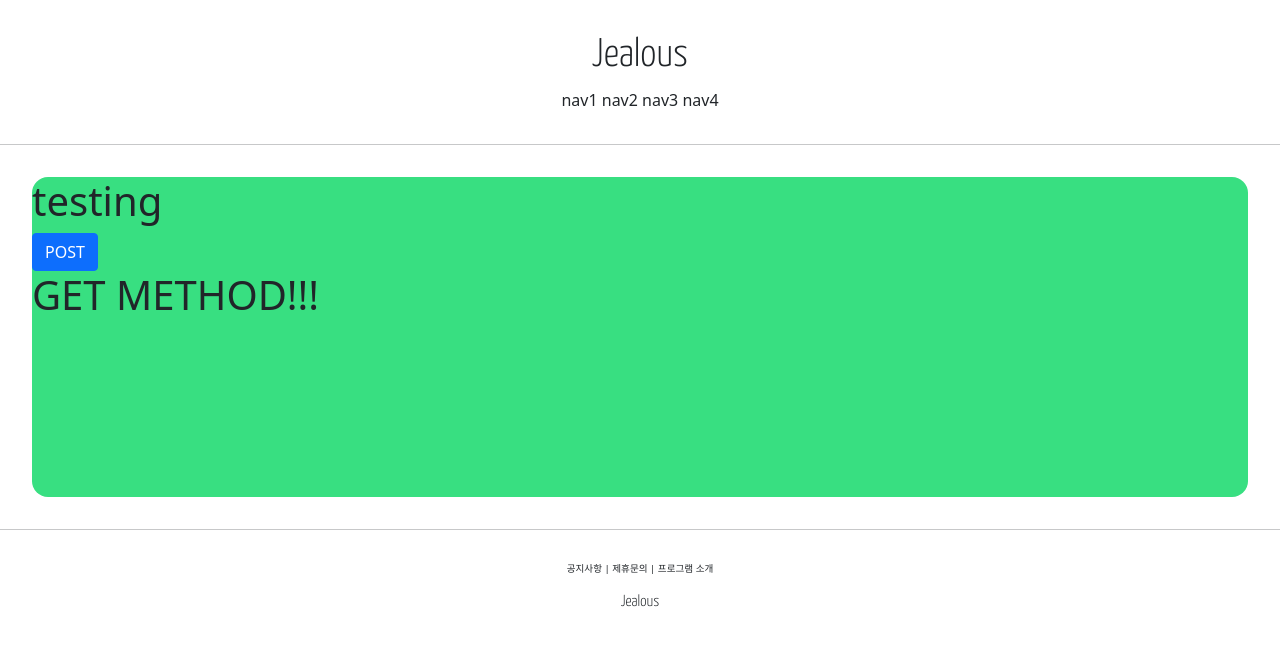
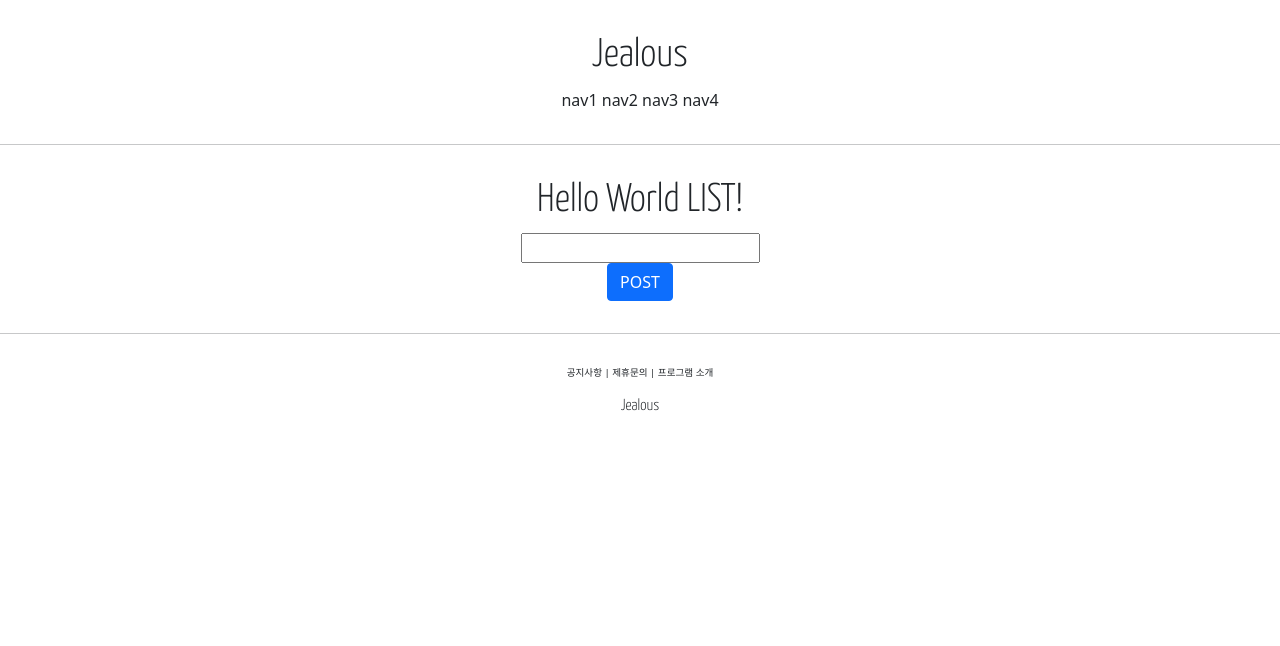
Before and after one commit to wkd-woo/Django-Python, a Django app: page /account/hello_world/ in a window 1280 px wide. Shown: the top 646 px of the page. Run offline with Django 3.2, Linux system fonts and the light colour scheme.

Commit message:
django course 17 commit

```diff
--- a/accountapp/templates/accountapp/hello_world.html
+++ b/accountapp/templates/accountapp/hello_world.html
@@ -12,20 +12,28 @@
 
 </style>
 
-<div style="height: 20rem; background-color: #38df81; border-radius: 1rem; margin: 2rem;">
-    <h1>
-        testing
+<div style="border-radius: 1rem; margin: 2rem; text-align: center">
+    <h1 style="font-family: 'Yanone Kaffeesatz', sans-serif;">
+        Hello World LIST!
     </h1>
 
     <form action="/account/hello_world/" method="post">
         {% csrf_token %}
-        <input type="submit" class="btn btn-primary" value="POST">
+        <div>
+            <input type="text" name="hello_world_input">
+        </div>
+        <div>
+            <input type="submit" class="btn btn-primary" value="POST">
+        </div>
+
     </form>
 
+    {% if hello_world_output %}
+
     <h1>
-        {{ text }}
+        {{ hello_world_output.text }}
     </h1>
-
+    {% endif %}
 </div>
 
 {% endblock %}
--- a/accountapp/views.py
+++ b/accountapp/views.py
@@ -2,10 +2,18 @@ from django.http import HttpResponse
 from django.shortcuts import render
 
 # Create your views here.
+from accountapp.models import HelloWorld
 
 
 def hello_world(request):
     if request.method == "POST":
-        return render(request, 'accountapp/hello_world.html', context={'text': 'POST METHOD!!!'})
+
+        temp = request.POST.get('hello_world_input')
+
+        new_hello_world = HelloWorld()
+        new_hello_world.text = temp
+        new_hello_world.save()
+
+        return render(request, 'accountapp/hello_world.html', context={'hello_world_output': new_hello_world})
     else:
         return  render(request, 'accountapp/hello_world.html', context={'text': 'GET METHOD!!!'})
```
